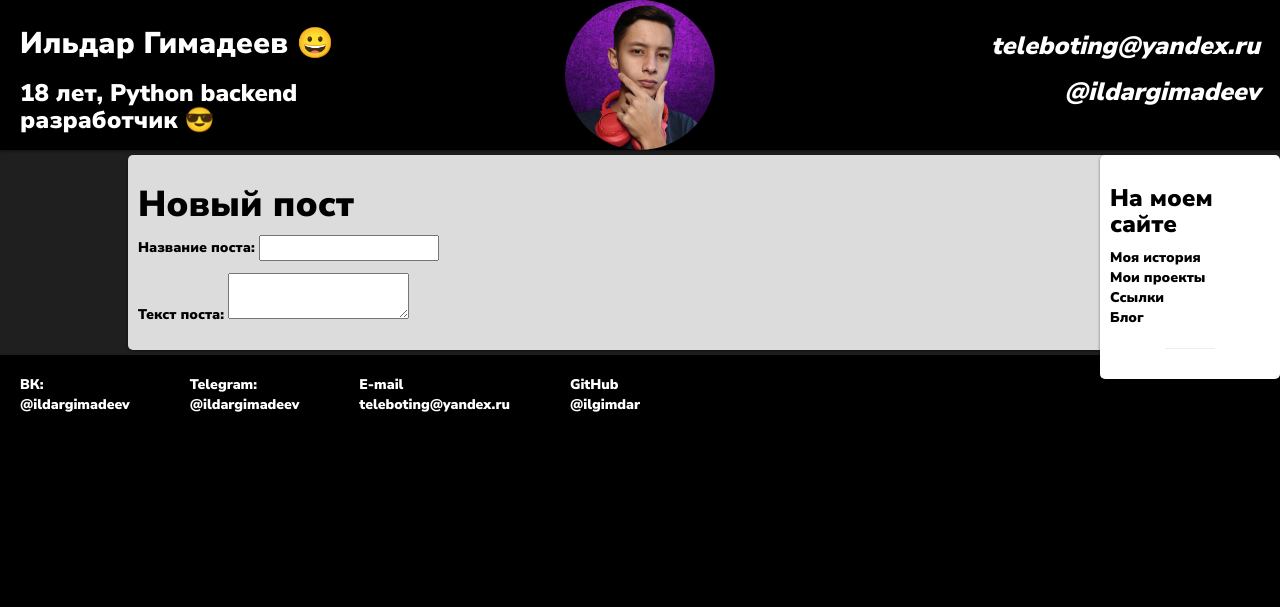
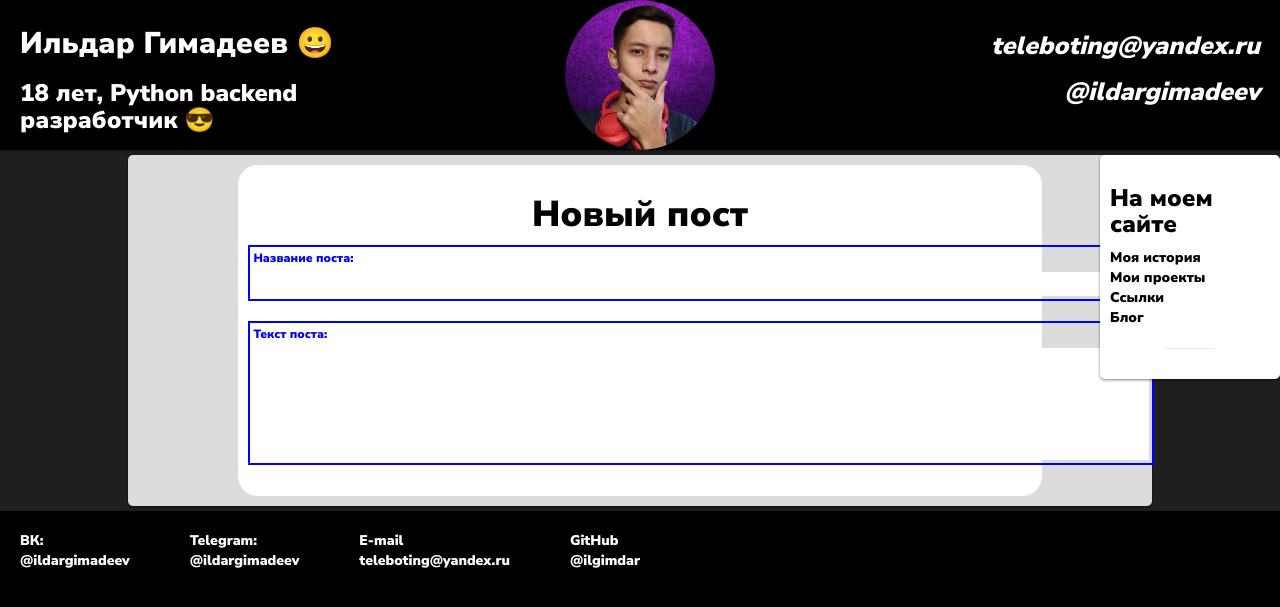
Before and after one commit to ilgimdar/it-ildar, a Django app: page /articles/new/ in a window 1280 px wide. Shown: the top 607 px of the page. Run offline with Django 4.2, Linux system fonts and the light colour scheme; some libraries are stand-ins or nearby versions.

Commit message:
version-1.0.2

```diff
--- a/articles/forms.py
+++ b/articles/forms.py
@@ -6,4 +6,4 @@ from blog.models import Post
 class PostForm(forms.ModelForm):
     class Meta:
         model = Post
-        fields = ('title', 'text',)
+        fields = ('title', 'text')
--- a/articles/templates/articles/post_edit.html
+++ b/articles/templates/articles/post_edit.html
@@ -3,15 +3,17 @@
 
 {% block content %}
 <div class="content">
+    <div class="new-post">
         <h1>Новый пост</h1>
         <form method="POST" class="post-form">{% csrf_token %}
-        <p><label for="post_title">Название поста:</label>
-            <input id="post_title" type="text" name="title" maxlength="100" required></p>
-        <p><label for="post_message">Текст поста:</label>
-            <textarea name="text" id="post_message" required></textarea></p>
+            <div class="full-input"><label for="post_title">Название поста:</label>
+                <input id="post_title" type="text" name="title" maxlength="100" required></div><br><br>
+            <div class="full-input"><label for="post_message">Текст поста:</label>
+                <textarea name="text" id="post_message" required></textarea></div><br><br>
             {% if user.is_authenticated %}
             <button type="submit" class="save btn btn-success">Опубликовать</button>
             {% endif %}
         </form>
     </div>
+</div>
 {% endblock %}
--- a/blog/static/css/styles.css
+++ b/blog/static/css/styles.css
@@ -231,3 +231,49 @@ text-align: center;
     margin-right: auto;
     height: px;
 }
+
+
+.new-post{
+    background: #ffffff;
+    border-radius: 20px;
+    padding: 10px;
+    width: 80%;
+    margin-left: auto;
+    margin-right: auto;
+    text-align: center;
+}
+
+.new-post form{
+    text-align: left;
+}
+
+.full-input {
+  display: inline-block;
+  padding: 3px;
+  border: 2px solid blue;
+}
+
+.full-input input{
+  width: 80ch;
+  outline: none;
+  border: none;
+  display:block;
+  line-height: 1.2em;
+  font-size: 14pt;
+}
+
+.full-input textarea{
+     resize: none;
+   width: 80ch;
+   height: 10ch;
+  outline: none;
+  border: none;
+  display:block;
+  line-height: 1.2em;
+  font-size: 14pt;
+}
+.full-input label {
+  display: block;
+  font-size: 12px;
+  color: blue;
+}
--- a/mysite/settings.py
+++ b/mysite/settings.py
@@ -23,8 +23,7 @@ SECRET_KEY = 'django-insecure-w^&48656&w%ns!r8%()c_bz^6%0rxs41po4+!!eir-!p39(r)z
 
 # SECURITY WARNING: don't run with debug turned on in production!
 DEBUG = True
-
-ALLOWED_HOSTS = []
+ALLOWED_HOSTS = ['127.0.0.1']
 
 # Application definition
 
@@ -37,6 +36,7 @@ INSTALLED_APPS = [
     'django.contrib.staticfiles',
     'blog',
     'articles',
+    'mysite',
 ]
 
 MIDDLEWARE = [
--- a/mysite/urls.py
+++ b/mysite/urls.py
@@ -1,8 +1,11 @@
 from django.contrib import admin
 from django.urls import path, include
+from .views import page_not_found
 
 urlpatterns = [
     path('admin/', admin.site.urls),
     path('', include('blog.urls')),
     path('articles', include('articles.urls'))
 ]
+
+handler404 = page_not_found
```
Also changed, not shown: mysite/templates/mysite/404.html (added, +7 -0 lines), mysite/views.py (added, +9 -0 lines). Lines whose indentation alone changed are shown as unchanged.
